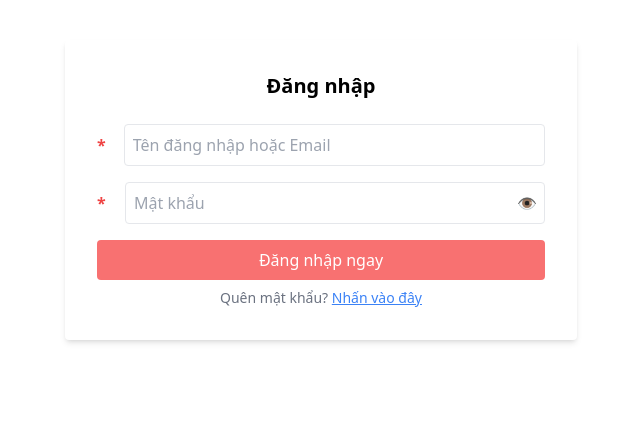
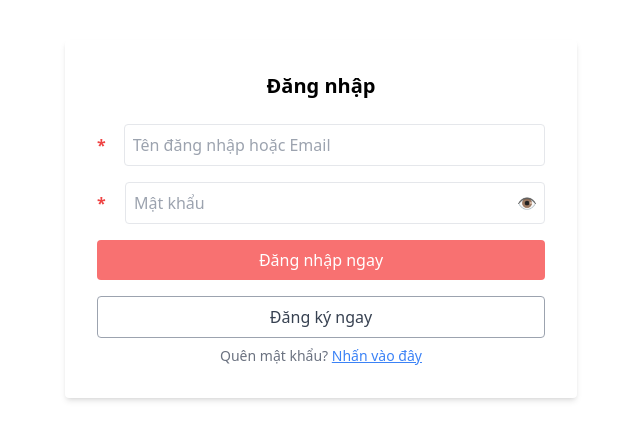
Before and after one commit to THoai05/travel-booking-website, a Next.js app in the folder bookinghotel-fe/: page /login in a window 1280 px wide. Shown: the top 440 px of the page, without its empty margins (319-959 px from the left). Built offline with nearby package versions, Linux system fonts and the light colour scheme.

Commit message:
chinh giao dien dang ky

```diff
--- a/bookinghotel-fe/src/app/login/page.tsx
+++ b/bookinghotel-fe/src/app/login/page.tsx
@@ -1,8 +1,10 @@
 "use client";
 
 import { useState } from "react";
+import { useRouter } from "next/navigation";
 
 export default function LoginPage() {
+  const router = useRouter();
   const [formData, setFormData] = useState({
     usernameOrEmail: "",
     password: "",
@@ -147,12 +149,20 @@ export default function LoginPage() {
         </div>
       )}
 
+
+<button
+  onClick={() => router.push("/register")}
+  className="w-full bg-white border border-gray-400 text-gray-700 py-2 rounded hover:bg-gray-100 mt-4"
+>
+  Đăng ký ngay
+</button>
 	<p className="text-sm text-center mt-2 text-gray-500">
           Quên mật khẩu?{" "}
           <a href="/forgot-password" className="text-blue-500 underline">
             Nhấn vào đây
           </a>
     </p>
+
     </div>
 
   );
```
